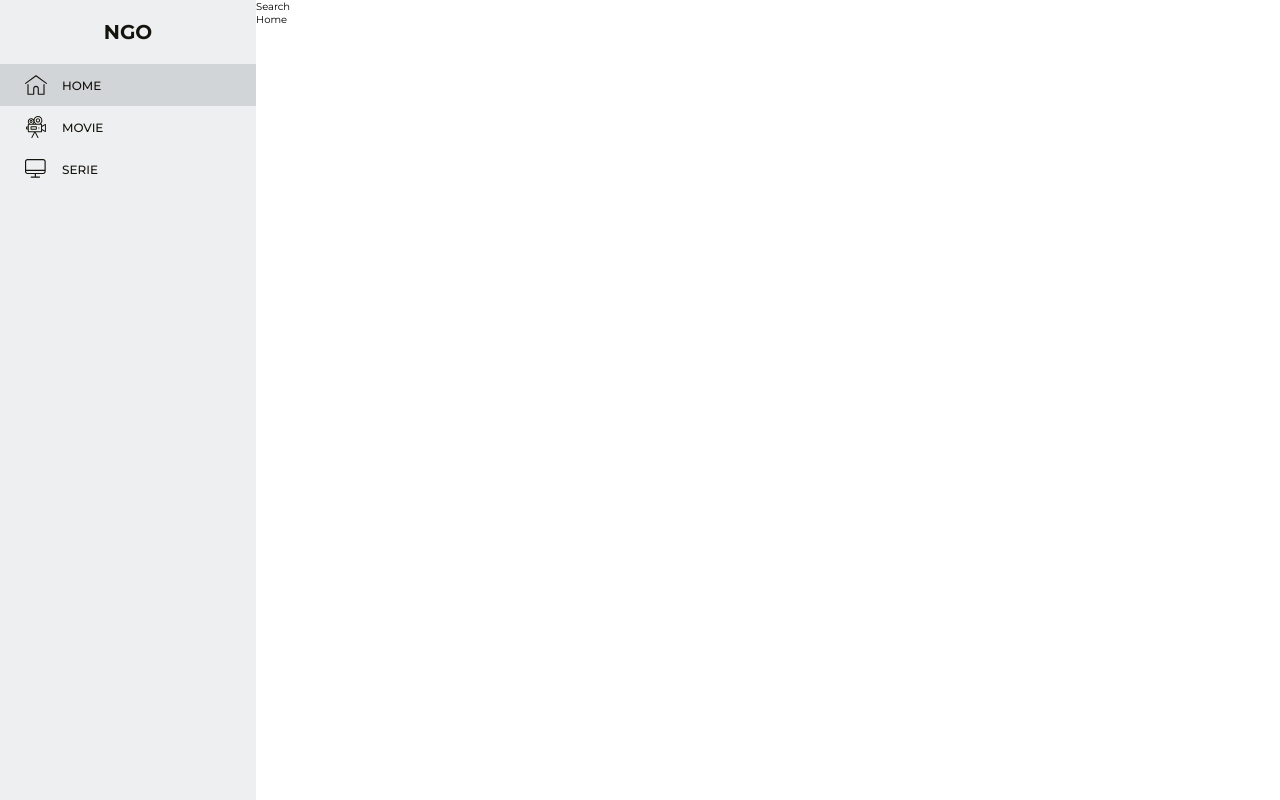
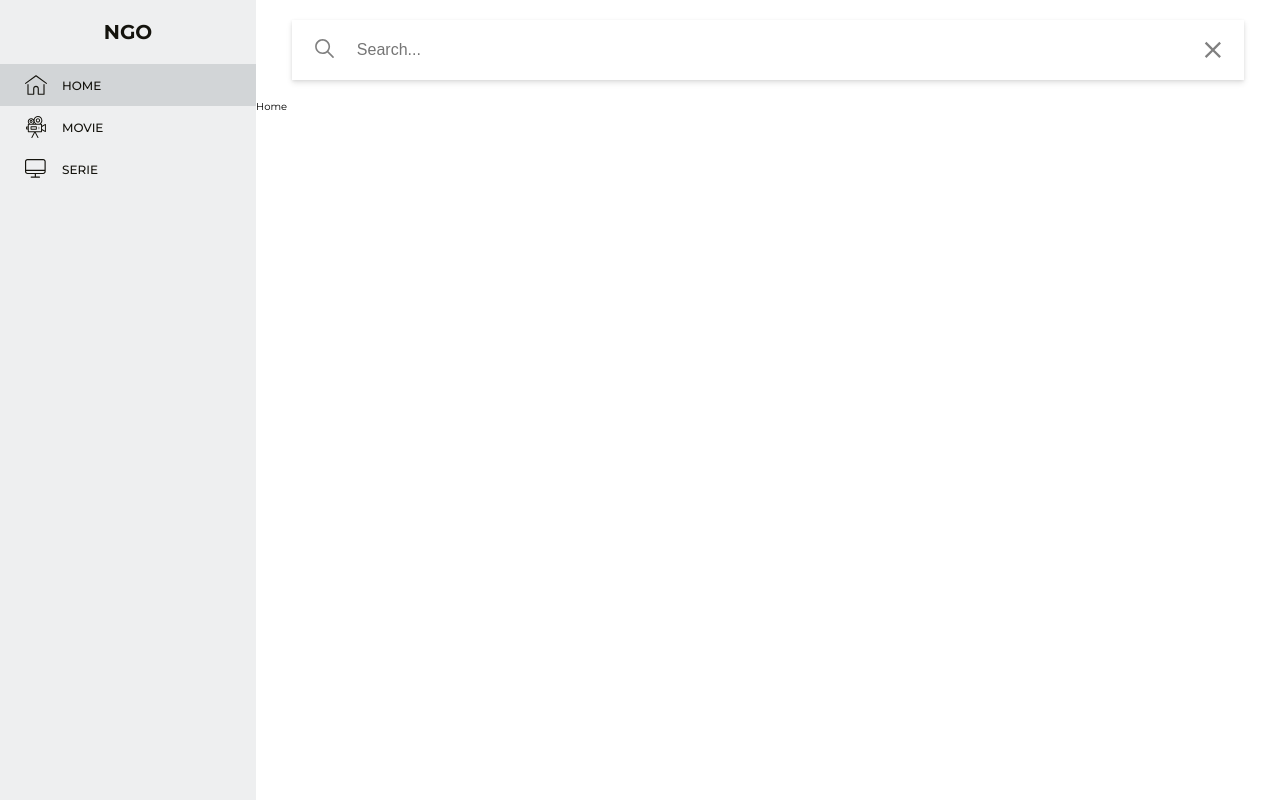
Before and after one commit to tufailra97/ngo, a React (Create React App) app: page /home in a window 1280 px wide. Built offline with nearby package versions, Linux system fonts and the light colour scheme.

Commit message:
init search component

```diff
--- a/src/components/Card.tsx
+++ b/src/components/Card.tsx
@@ -9,6 +9,7 @@ const CardStyle = styled.div`
   margin: 2rem 0.5rem;
   flex-shrink: 0;
   transition: transform 0.5s ease;
+  box-shadow: 0px 0px 29px 4px rgba(0, 0, 0, 0.29);
 
   &:hover {
     transform: scale(1.05);
--- a/src/components/Search.tsx
+++ b/src/components/Search.tsx
@@ -1,7 +1,49 @@
 import React from 'react';
+import styled from 'styled-components';
+import { Search as SearchIcon, Close } from 'icons';
+
+const SearchWrapper = styled.div`
+  display: flex;
+  align-items: center;
+
+  form {
+    height: 6rem;
+    width: 100%;
+    margin: 2rem 3.5%;
+    padding: 0 2rem;
+    display: flex;
+    align-items: center;
+    box-shadow: 0 3px 6px 0 rgba(0, 0, 0, 0.1), 0 1px 3px 0 rgba(0, 0, 0, 0.08);
+
+    .search-icon {
+      cursor: pointer;
+    }
+
+    input {
+      flex-grow: 1;
+      padding: 1rem 0;
+      margin: 0 2rem;
+      border: none;
+      font-size: 1.6rem;
+      font-weight: 200;
+    }
+  }
+`;
 
 const Search: React.FC = () => {
-  return <div>Search</div>;
+  return (
+    <SearchWrapper>
+      <form>
+        <div className='search-icon'>
+          <SearchIcon width={25} height={25} color='grey' />
+        </div>
+        <input className='input' type='text' placeholder='Search...' />
+        <div>
+          <Close width={25} height={25} color='grey' />
+        </div>
+      </form>
+    </SearchWrapper>
+  );
 };
 
 export default Search;
--- a/src/elements/Reset.tsx
+++ b/src/elements/Reset.tsx
@@ -1,7 +1,7 @@
 import { createGlobalStyle } from 'styled-components';
 
 export default createGlobalStyle`
-  @import url('https://fonts.googleapis.com/css?family=Montserrat:400,500,700&display=swap');
+  @import url('https://fonts.googleapis.com/css?family=Montserrat:200,400,500,700&display=swap');
 
   html,
   body,
--- /dev/null
+++ b/src/icons/Close.tsx
@@ -0,0 +1,21 @@
+import React from 'react';
+import { IconProps } from 'interfaces';
+
+export default ({ width, height, color }: IconProps): React.ReactElement => {
+  return (
+    <svg
+      version='1.1'
+      id='Layer_1'
+      xmlnsXlink='http://www.w3.org/1999/xlink'
+      x='0px'
+      y='0px'
+      viewBox='0 0 461.145 461.145'
+      xmlSpace='preserve'
+      width={width}
+      height={height}
+      fill={color}
+    >
+      <path d='M405 136.798L375.202 107 256 226.202 136.798 107 107 136.798 226.202 256 107 375.202 136.798 405 256 285.798 375.202 405 405 375.202 285.798 256z' />
+    </svg>
+  );
+};
--- a/src/icons/index.ts
+++ b/src/icons/index.ts
@@ -1,5 +1,6 @@
 import Home from './Home';
 import Movie from './Movie';
+import Close from './Close';
 import Series from './Series';
 import Search from './Search';
 import FullStar from './FullStar';
@@ -9,4 +10,4 @@ import ArrowFull from './ArrowFull';
 import LeftArrow from './LeftArrow';
 import RightArrow from './RightArrow';
 
-export { Home, Movie, Series, FullStar, EmptyStar, HalfStar, ArrowFull, LeftArrow, RightArrow, Search };
+export { Home, Movie, Series, FullStar, EmptyStar, HalfStar, ArrowFull, LeftArrow, RightArrow, Search, Close };
--- a/src/routes/movies/Movies.tsx
+++ b/src/routes/movies/Movies.tsx
@@ -1,10 +1,31 @@
 import React, { useEffect, useState } from 'react';
 import { useSelector, useDispatch } from 'react-redux';
+import { BrowserRouterProps, RouteComponentProps } from 'react-router-dom';
+import { Headline, Subline } from 'elements/Typography';
 import { getNowPlaying } from 'actions/_movies';
 import { IMovieInistialState } from 'interfaces';
-import { BrowserRouterProps, RouteComponentProps } from 'react-router-dom';
 import { Card } from 'components';
+import styled from 'styled-components';
 import Pagination from 'components/Pagination';
+
+const MovieWrapper = styled.div`
+  header {
+    margin-top: 2rem;
+    padding: 0 3.5%;
+    h1 {
+      font-size: 3.5rem;
+      margin-bottom: 0.2rem;
+      text-transform: uppercase;
+      font-weight: 400;
+    }
+
+    h2 {
+      font-size: 1.5rem;
+      margin-bottom: 1rem;
+      text-transform: uppercase;
+    }
+  }
+`;
 
 const Movies: React.FC<BrowserRouterProps & RouteComponentProps> = ({
   history
@@ -28,7 +49,11 @@ const Movies: React.FC<BrowserRouterProps & RouteComponentProps> = ({
   };
 
   return (
-    <div>
+    <MovieWrapper>
+      <header>
+        <Headline>Movie</Headline>
+        <Subline>Now Playing</Subline>
+      </header>
       <div
         style={{
           display: 'flex',
@@ -63,7 +88,7 @@ const Movies: React.FC<BrowserRouterProps & RouteComponentProps> = ({
           limit={50}
         />
       ) : null}
-    </div>
+    </MovieWrapper>
   );
 };
 
```
